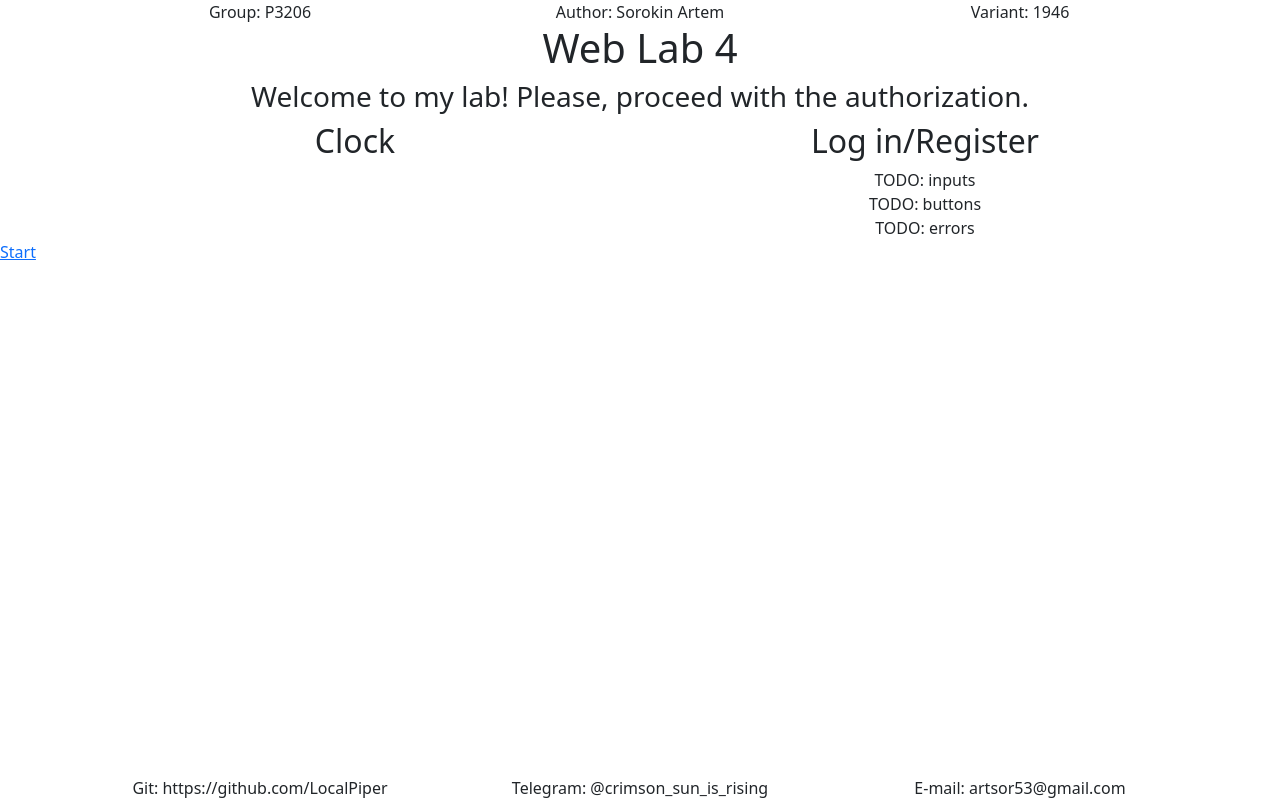
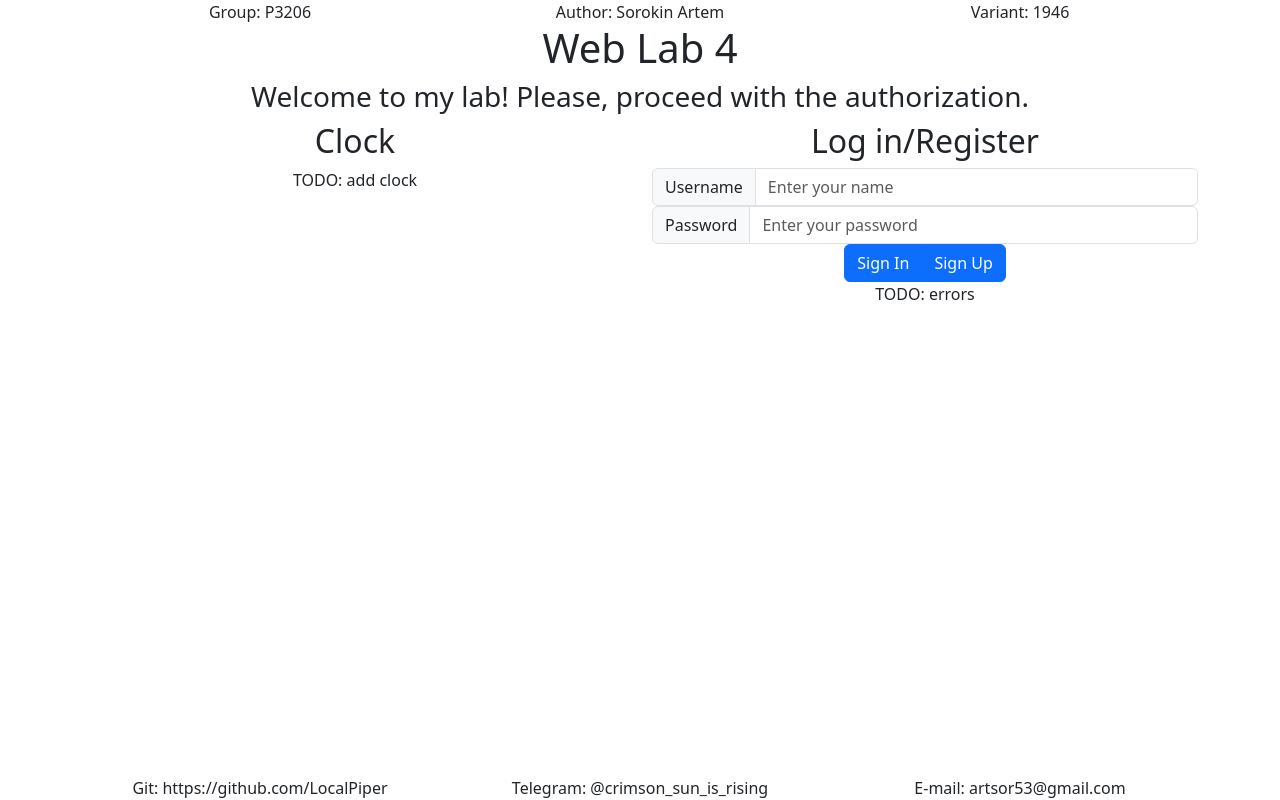
Before and after one commit to LocalPiperITMO/web-programming, a React (Vite) app in the folder frontend/: page / in a window 1280 px wide. Built offline with nearby package versions, Linux system fonts and the light colour scheme.

Commit message:
feat: added inputs and buttons

```diff
--- a/frontend/src/Home.tsx
+++ b/frontend/src/Home.tsx
@@ -1,4 +1,4 @@
-import { Link } from "react-router-dom";
+import { Link, useNavigate } from "react-router-dom";
 import { Header } from "./Index";
 import { Footer } from "./Index";
 
@@ -6,36 +6,82 @@ function Clock() {
   return (
     <>
       <h2>Clock</h2>
+      TODO: add clock
     </>
-    )
+  );
 }
 
 function InputGroup() {
   return (
-        <>TODO: inputs</>
-    )
+    <>
+      <div className="input-group flex-nowrap">
+        <span className="input-group-text" id="addon-wrapping">
+          Username
+        </span>
+        <input
+          type="text"
+          className="form-control"
+          placeholder="Enter your name"
+          aria-label="Username"
+          aria-describedby="addon-wrapping"
+        />
+      </div>
+      <div className="input-group flex-nowrap">
+        <span className="input-group-text" id="addon-wrapping">
+          Password
+        </span>
+        <input
+          type="password"
+          className="form-control"
+          placeholder="Enter your password"
+          aria-label="Password"
+          aria-describedby="addon-wrapping"
+        />
+      </div>
+    </>
+  );
 }
 
 function ButtonGroup() {
+  const navigate = useNavigate();
+
+  function handleClick(_event: any) {
+    navigate("/main");
+  }
   return (
-        <>TODO: buttons</>
-    )
+    <>
+      <div className="btn-group" role="group" aria-label="Basic example">
+        <button type="button" onClick={handleClick} className="btn btn-primary">
+          Sign In
+        </button>
+        <button type="button" onClick={handleClick} className="btn btn-primary">
+          Sign Up
+        </button>
+      </div>
+    </>
+  );
 }
 
 function ErrorGroup() {
-    return <>TODO: errors</>
+  return <>TODO: errors</>;
 }
 function AuthContainer() {
   return (
     <>
       <h2>Log in/Register</h2>
       <ul className="list-group">
-            <div className="col"><InputGroup /></div>
-            <div className="col"><ButtonGroup /></div>
-            <div className="col"><ErrorGroup /></div>
+        <div className="col">
+          <InputGroup />
+        </div>
+        <div className="col">
+          <ButtonGroup />
+        </div>
+        <div className="col">
+          <ErrorGroup />
+        </div>
       </ul>
     </>
-    )
+  );
 }
 function Base() {
   return (
@@ -44,8 +90,12 @@ function Base() {
         <h1>Web Lab 4</h1>
         <h3>Welcome to my lab! Please, proceed with the authorization.</h3>
         <div className="row">
-          <div className="col"><Clock /></div>
-          <div className="col"><AuthContainer /></div>
+          <div className="col">
+            <Clock />
+          </div>
+          <div className="col">
+            <AuthContainer />
+          </div>
         </div>
       </div>
     </>
@@ -59,8 +109,6 @@ export default function Home() {
         <Base></Base>
         <Footer></Footer>
       </div>
-
-      <Link to="/main">Start</Link>
     </>
   );
 }
```
Lines whose indentation alone changed are shown as unchanged.
